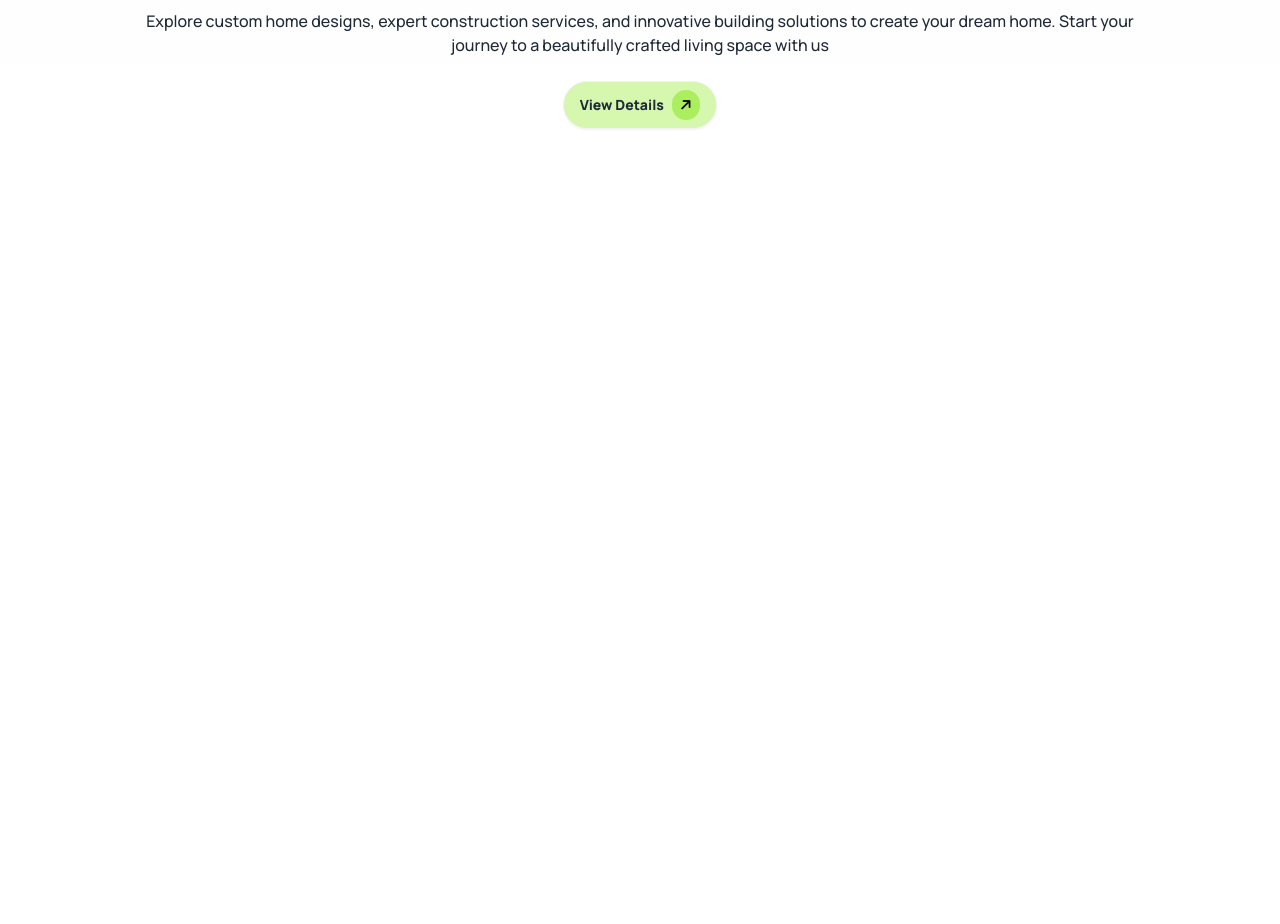
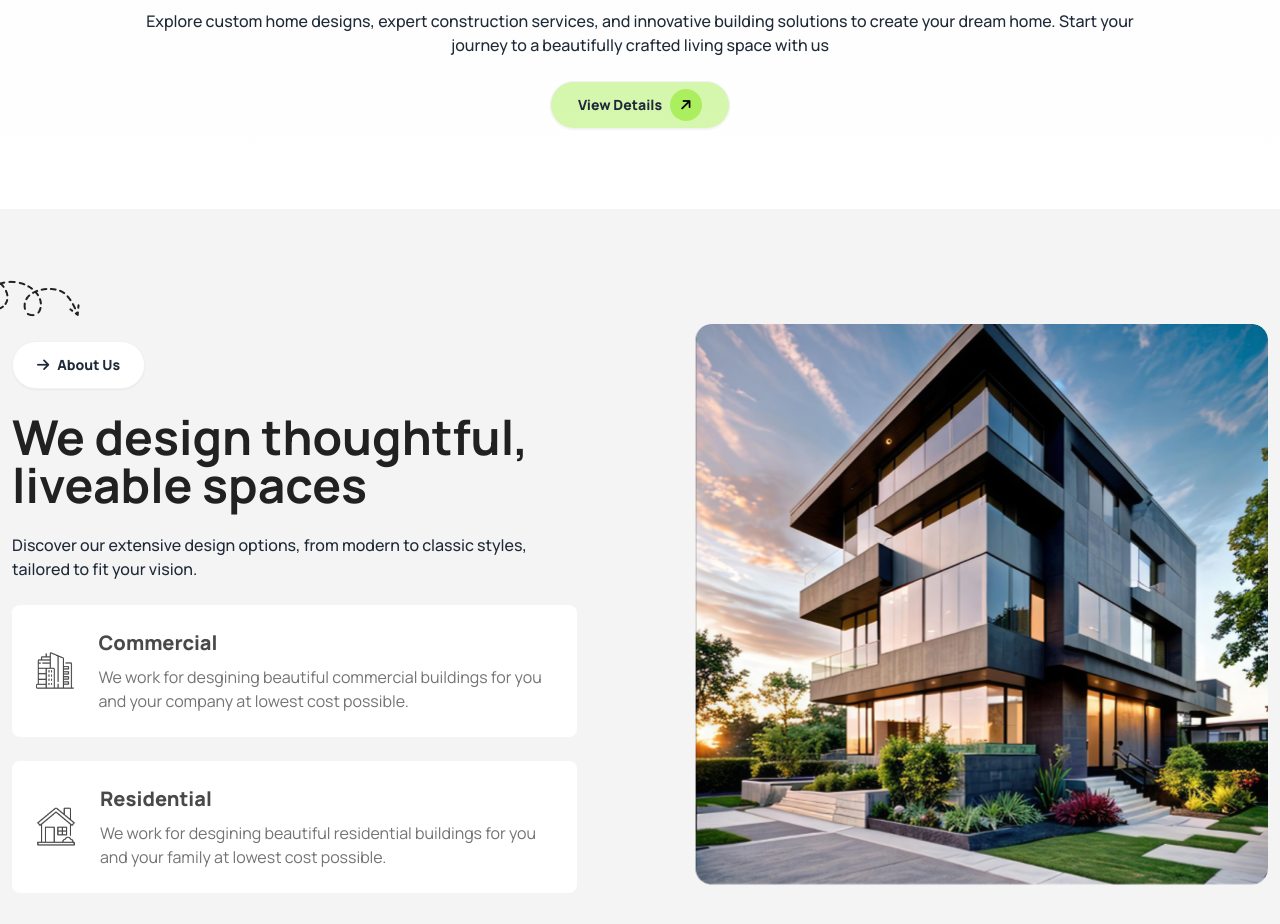
Before and after one commit to ahasan-ullah/Assignment-Three-PH, a plain HTML site: page index.html in a window 1280 px wide. Shown: the part 620-1544 px from the top of the page. Before the commit the page ends 829 px from the top, so only its background shows below. Drawn offline with nearby package versions, Linux system fonts and the light colour scheme.

Commit message:
design section added

```diff
--- a/index.html
+++ b/index.html
@@ -3,7 +3,7 @@
 <head>
   <meta charset="UTF-8">
   <meta name="viewport" content="width=device-width, initial-scale=1.0">
-  <title>Hockey</title>
+  <title>Rinterio</title>
   <!-- tailwind and daisyUI -->
   <link href="https://cdn.jsdelivr.net/npm/daisyui@4.12.10/dist/full.min.css" rel="stylesheet" type="text/css" />
   <script src="https://cdn.tailwindcss.com"></script>
@@ -20,15 +20,15 @@
     }
   </style>
 </head>
-<body class="manrope-font">
+<body class="manrope-font bg-[#f4f4f4]">
   <!-- header -->
-  <header class="container mx-auto bg-gradient-to-t from-white to-gray-50">
+  <header class="bg-gradient-to-t from-white to-gray-50">
     <!-- navbar -->
-    <nav>
+    <nav class="container mx-auto ">
       <div class="navbar">
         <!-- nav left part -->
         <div class="navbar-start">
-          <div class="p-2 rounded-full bg-[#ABEF5F] flex items-center justify-center"><i class="fa-solid fa-arrow-right -rotate-45"></i></div>
+          <div class="h-8 w-8 rounded-full p-3 md:p-0 bg-[#ABEF5F] flex items-center justify-center"><i class="fa-solid fa-arrow-right -rotate-45"></i></div>
           <a class="btn btn-ghost text-3xl font-extrabold text-[#212121]">Rinterio</a>
         </div>
         <!-- nav center part -->
@@ -44,9 +44,9 @@
         <!-- nav right part -->
         <div class="navbar-end">
           <div class="hidden md:flex items-center space-x-7">
-            <div class="p-3 rounded-full bg-white flex items-center justify-center"><i class="fa-solid fa-magnifying-glass"></i></div>
-            <div><i class="fa-solid fa-cart-shopping p-3 rounded-full bg-white flex items-center justify-center"></i></div>
-            <a class="btn bg-[#ABEF5F] rounded-3xl font-extrabold">Book Consult<div class="p-2 rounded-full bg-[#1C1C1C] flex items-center justify-center"><i class="fa-solid fa-arrow-right -rotate-45 text-white"></i></div></i></a>
+            <div class="h-8 w-8 rounded-full bg-white flex items-center justify-center"><i class="fa-solid fa-magnifying-glass"></i></div>
+            <div><i class="fa-solid fa-cart-shopping h-8 w-8 rounded-full bg-white flex items-center justify-center"></i></div>
+            <a class="btn bg-[#ABEF5F] rounded-3xl font-extrabold text-xl">Book Consult<div class="h-8 w-8 rounded-full bg-[#1C1C1C] flex items-center justify-center"><i class="fa-solid fa-arrow-right -rotate-45 text-white"></i></div></a>
           </div>
           <div class="dropdown relative">
             <div tabindex="0" role="button" class="btn btn-ghost lg:hidden p-2 rounded-full bg-white flex items-center justify-center ml-5">
@@ -79,7 +79,7 @@
       </div>
     </nav>
     <!-- banner -->
-    <div class="banner mt-5 mb-10 md:mt-10 md:mb-20">
+    <div class="container mx-auto  mt-5 pb-10 md:mt-10 md:pb-20">
       <!-- banner image -->
       <div class="flex flex-col justify-center items-center">
         <img src="assets/banner.png" alt="" class="w-[260px] md:w-[425px] lg:w-[570px]">
@@ -88,12 +88,59 @@
       <div class="w-4/5 mx-auto space-y-6 text-center">
         <h1 class="text-3xl md:text-4xl lg:text-7xl font-extrabold">A barn house of this design has a striking appearance</h1>
         <p class="text-sm md:text-base font-medium">Explore custom home designs, expert construction services, and innovative building solutions to create your dream home. Start your journey to a beautifully crafted living space with us</p>
-        <a class="btn bg-[#ABEF5F] rounded-3xl font-extrabold bg-opacity-50">View Details<div class="p-2 rounded-full bg-[#ABEF5F] flex items-center justify-center"><i class="fa-solid fa-arrow-right -rotate-45 text-black"></i></div></i></a>
+        <a class="btn bg-[#ABEF5F] rounded-3xl font-extrabold bg-opacity-50 text-sm w-full md:w-[180px]">View Details<div class="h-8 w-8 rounded-full bg-[#ABEF5F] flex items-center justify-center"><i class="fa-solid fa-arrow-right -rotate-45 text-black"></i></div></a>
       </div>
     </div>
   </header>
 
-  <main></main>
+  <main class="lg:mt-24">
+    <!-- design section -->
+    <section class="container mx-auto flex justify-between items-center flex-col lg:flex-row lg:gap-10 relative p-3 space-y-6 lg:space-y-0">
+      <!-- design content -->
+      <div class="lg:w-[45%] space-y-6 text-left">
+        <!-- design content image -->
+        <div class="hidden lg:flex lg:absolute lg:-top-8 lg:-left-12">
+          <img src="assets/Vector.png" alt="">
+        </div>
+        <!-- design content text -->
+        <div class="text-center lg:text-left space-y-6">
+          <a class="btn bg-white rounded-3xl font-extrabold
+          px-6"><i class="fa-solid fa-arrow-right"></i>About Us</a>
+          <h1 class="text-3xl lg:text-5xl font-bold text-[#212121]">We design thoughtful, liveable spaces</h1>
+          <p class="text-base font-medium">Discover our extensive design options, from modern to classic styles, tailored to fit your vision.</p>
+        <!-- content card -->
+        </div>
+        <div class="flex items-start lg:items-center gap-6 bg-[#FFFFFF] p-6 rounded-lg">
+          <!-- card image -->
+          <div class="w-[40%] md:w-[30%] lg:w-auto">
+            <img src="assets/commercial.png" alt="">
+          </div>
+          <div class="space-y-2">
+            <h5 class="text-base md:text-xl font-extrabold text-[#494949]">Commercial</h5>
+            <p class="text-sm lg:text-base text-[#737373]">We work for desgining beautiful commercial buildings for you and your company at lowest cost possible.</p>
+          </div>
+        </div>
+        <!-- content card -->
+        <div class="flex items-start lg:items-center gap-6 bg-[#FFFFFF] p-6 rounded-lg">
+          <!-- card image -->
+          <div class="w-[40%] md:w-[30%] lg:w-auto">
+            <img src="assets/residential.png" alt="">
+          </div>
+          <div class="space-y-2">
+            <h5 class="text-base md:text-xl font-extrabold text-[#494949]">Residential</h5>
+            <p class="text-sm lg:text-base text-[#737373]">We work for desgining beautiful residential buildings for you and your family at lowest cost possible.</p>
+          </div>
+        </div>
+      </div>
+      <!-- design image -->
+      <div class="w-full lg:w-[50%] flex lg:justify-end">
+        <img src="assets/Rectangle.png" alt="" class="w-full h-[225px] md:h-[385px] md:w-full lg:w-auto lg:h-auto">
+      </div>
+    </section>
+
+
+    <section class="h-52"></section>
+  </main>
   <footer></footer>
 </body>
 </html>
```
